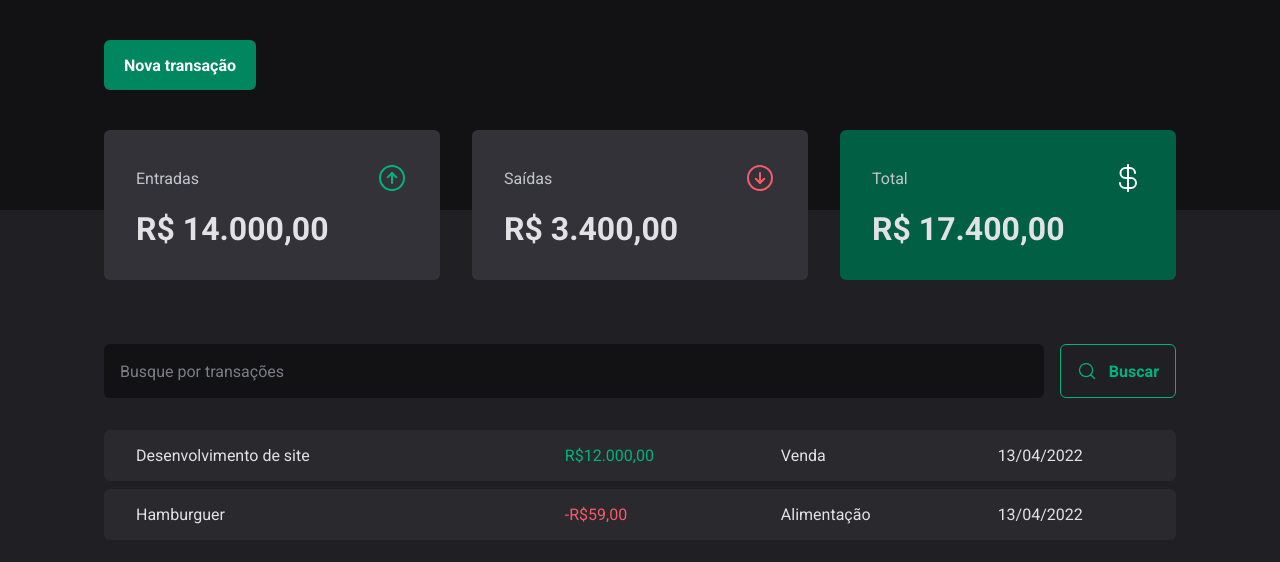
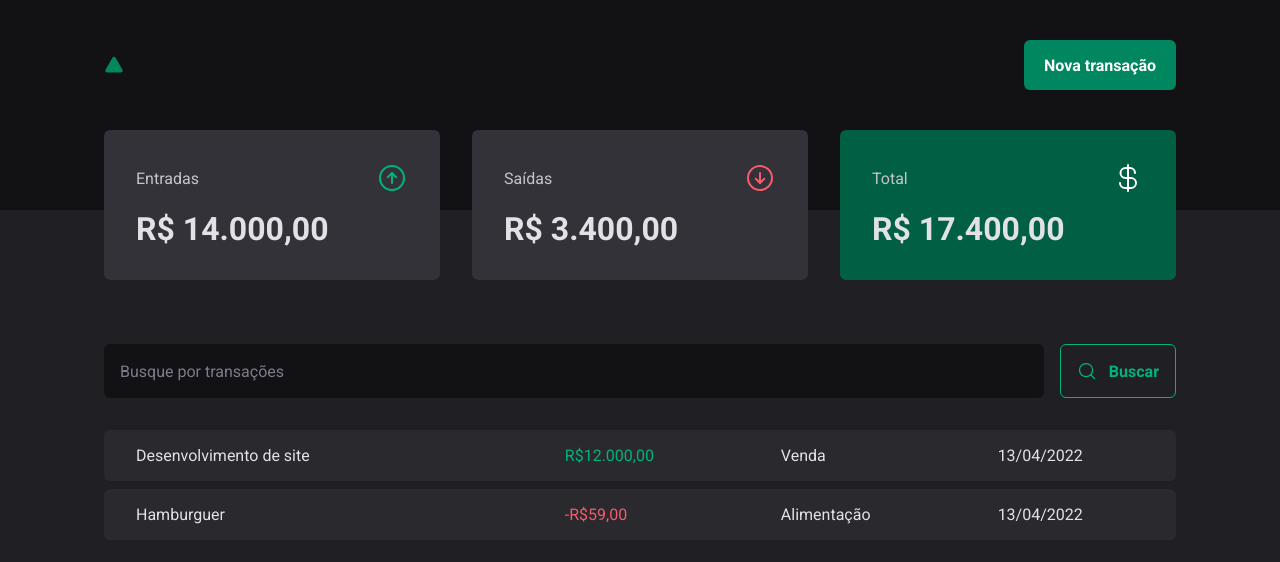
Before and after one commit to thiagopdo/dt-money, a React (Vite) app: page / in a window 1280 px wide. Shown: the top 562 px of the page. Built offline with nearby package versions, Linux system fonts and the light colour scheme.

Commit message:
fea: added modal for nova transação with radix

```diff
--- a/package.json
+++ b/package.json
@@ -10,6 +10,7 @@
     "preview": "vite preview"
   },
   "dependencies": {
+    "@radix-ui/react-dialog": "^1.1.1",
     "phosphor-react": "^1.4.1",
     "react": "^18.3.1",
     "react-dom": "^18.3.1",
--- a/src/components/Header/index.tsx
+++ b/src/components/Header/index.tsx
@@ -1,10 +1,16 @@
+import { Triangle } from "phosphor-react";
 import { HeaderContainer, HeaderContent, NewTransactionButton } from "./style";
+import * as Dialog from "@radix-ui/react-dialog";
 
 export default function Header() {
   return (
     <HeaderContainer>
       <HeaderContent>
-        <NewTransactionButton>Nova transação</NewTransactionButton>
+        <Triangle size={20} weight="fill" color="#00875f" />
+
+        <Dialog.Root>
+          <NewTransactionButton>Nova transação</NewTransactionButton>
+        </Dialog.Root>
       </HeaderContent>
     </HeaderContainer>
   );
```
Also changed, not shown: 1 other file (tests, documents, lock files or other folders).
